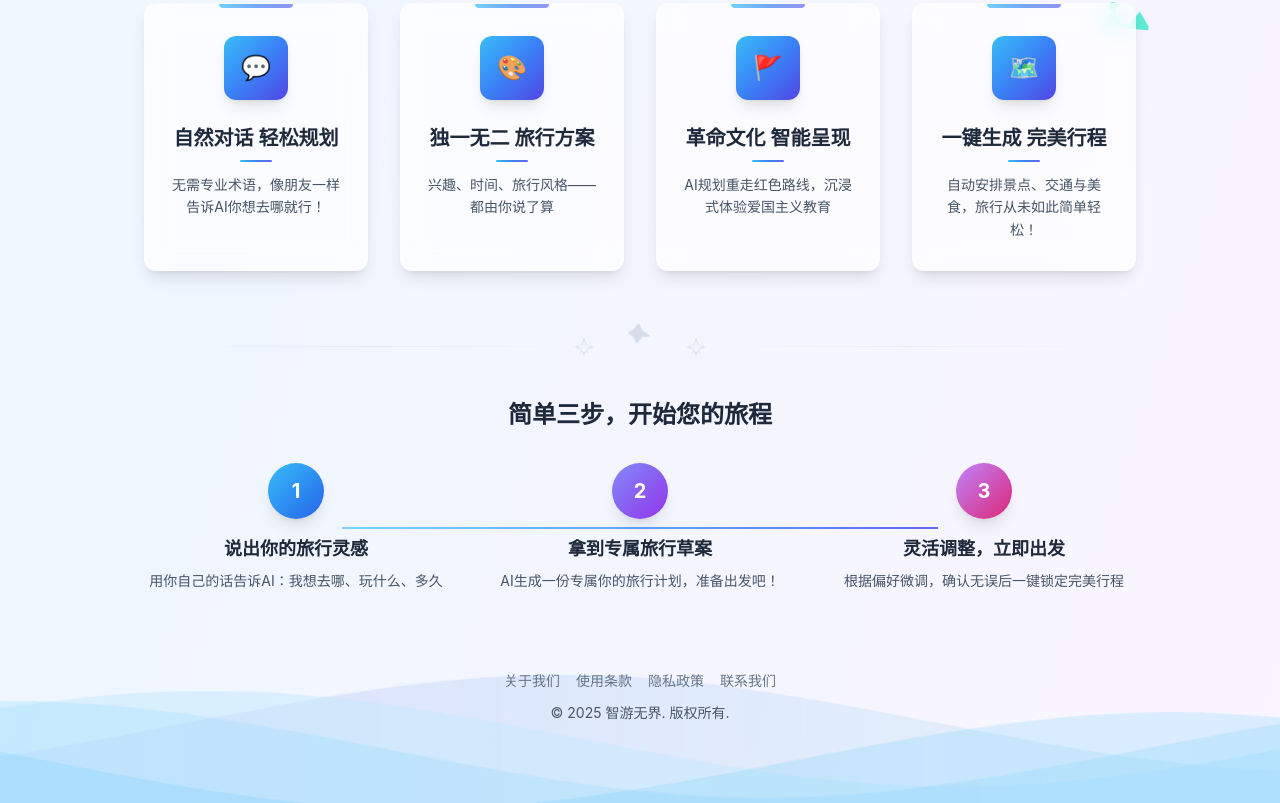
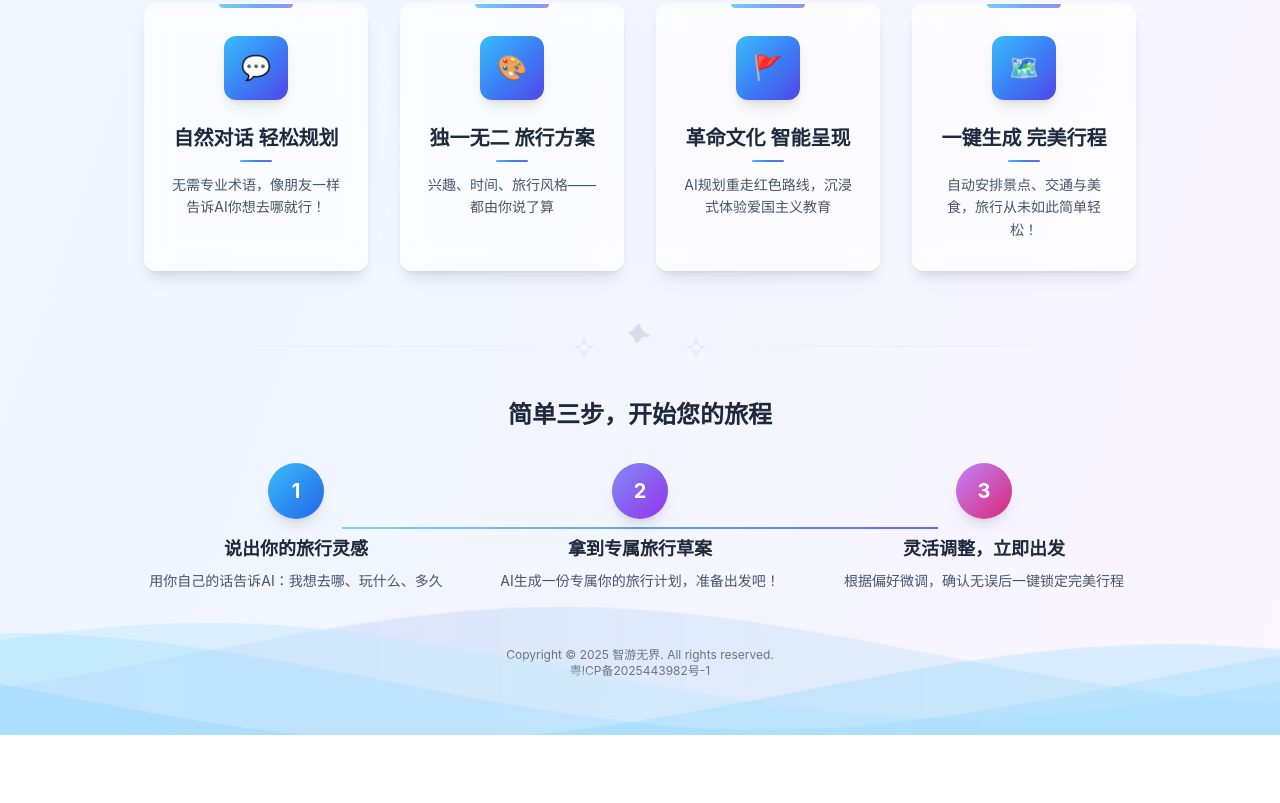
Before and after one commit to HRH0410/Travel-Planning, a React (Vite) app: page / in a window 1280 px wide. Shown: the part 3001-3804 px from the top of the page. After the commit the page ends 3736 px from the top, so only its background shows below. Built offline with nearby package versions, Linux system fonts and the light colour scheme.

Commit message:
update ICP

```diff
--- a/components/DemandInputPage.tsx
+++ b/components/DemandInputPage.tsx
@@ -7,6 +7,7 @@ import { UserDemand } from '../types';
 import { APP_NAME, CITIES } from '../constants';
 import { useElderModeContext } from './ElderModeContext';
 import { Select } from './ui/Select';
+import Footer from './ui/Footer';
 
 
 interface DemandInputPageProps {
--- a/components/HomePage.tsx
+++ b/components/HomePage.tsx
@@ -4,6 +4,8 @@ import { Card } from './ui/Card';
 import { APP_NAME } from '../constants';
 import { AppView } from '../types';
 import logoImage from "../components/Logo.png";
+import config from '../config';
+import Footer from './ui/Footer';
 // 导入目的地图片
 import beijing from '../assets/destinations/beijing.jpg';
 import shanghai from '../assets/destinations/shanghai.jpg';
@@ -906,16 +908,8 @@ export const HomePage: React.FC<HomePageProps> = ({ setView }) => {
         )}
       </div>
 
-      <footer className={`relative z-10 w-full py-8 text-center text-slate-600 ${isElderMode ? 'text-base' : 'text-sm'} transition-opacity duration-1000 ease-out delay-[800ms] ${isMounted ? 'opacity-100' : 'opacity-0'}`}>
-        <div className="max-w-4xl mx-auto px-4">
-          <div className={`flex justify-center ${isElderMode ? 'space-x-8' : 'space-x-4'} mb-3`}>
-            {['关于我们', '使用条款', '隐私政策', '联系我们'].map((item, i) => (
-              <a key={i} href="#" className={`${isElderMode ? 'text-blue-600 font-medium text-lg' : 'text-slate-500'} hover:text-blue-500 transition-colors`}>{item}</a>
-            ))}
-          </div>
-          <p className={isElderMode ? 'text-base mt-4' : ''}>© {new Date().getFullYear()} {APP_NAME}. 版权所有.</p>
-        </div>
-      </footer>
+      {/* Footer */}
+      <Footer variant="minimal" className="mt-auto" />
     </div>
   );
 };
--- a/components/LoaderShowcase.tsx
+++ b/components/LoaderShowcase.tsx
@@ -1,6 +1,7 @@
 import React, { useState } from 'react';
 import { TravelPlanningLoader } from './ui/LoadingSpinner';
 import { Button } from './ui/Button';
+import Footer from './ui/Footer';
 
 export const LoaderShowcase: React.FC = () => {
   const [showLoader, setShowLoader] = useState(false);
@@ -18,7 +19,8 @@ export const LoaderShowcase: React.FC = () => {
   }
 
   return (
-    <div className="min-h-screen bg-gradient-to-br from-gray-50 to-blue-50 flex items-center justify-center">
+    <div className="min-h-screen bg-gradient-to-br from-gray-50 to-blue-50 flex flex-col">
+      <div className="flex-1 flex items-center justify-center">
         <div className="text-center space-y-8 max-w-2xl mx-auto px-6">
           <div className="space-y-4">
             <h1 className="text-4xl font-bold bg-gradient-to-r from-blue-600 via-purple-600 to-pink-600 bg-clip-text text-transparent">
@@ -69,5 +71,9 @@ export const LoaderShowcase: React.FC = () => {
           </div>
         </div>
       </div>
+
+      {/* Footer */}
+      <Footer variant="minimal" />
+    </div>
   );
 };
--- a/components/PlanningPage.tsx
+++ b/components/PlanningPage.tsx
@@ -6,6 +6,7 @@ import { LoadingSpinner, TravelPlanningLoader } from './ui/LoadingSpinner';
 import { Splitter } from './ui/Splitter';
 import { Modal } from './ui/Modal';
 import { AmapComponent } from './ui/AmapComponent';
+import Footer from './ui/Footer';
 import { extractLocationName, isValidCoordinate, updateTravelPlanCoordinates, batchGeocodeAddresses, BatchGeocodingRequest } from '../services/geocodingService';
 
 interface ItineraryViewProps {
@@ -1587,6 +1588,9 @@ export const PlanningPage: React.FC<PlanningPageProps> = ({
           </div>
         </Modal>
       </div>
+
+      {/* Footer */}
+      <Footer variant="minimal" className="mt-auto" />
     </div>
   );
 };
--- /dev/null
+++ b/components/ui/Footer.tsx
@@ -0,0 +1,41 @@
+import React from 'react';
+import config from '../../config';
+
+interface FooterProps {
+  className?: string;
+  variant?: 'default' | 'minimal';
+}
+
+const Footer: React.FC<FooterProps> = ({
+  className = '',
+  variant = 'default'
+}) => {
+  const { copyright } = config;
+
+  if (variant === 'minimal') {
+    return (
+      <footer className={`text-xs text-gray-500 text-center py-2 ${className}`}>
+        <div>
+          {copyright.text}
+        </div>
+        <a className="mt-1" href="https://beian.miit.gov.cn/" target="_blank" rel="noopener noreferrer">
+          {copyright.icp}
+        </a>
+      </footer>
+    );
+  }
+
+  // 默认样式
+  return (
+    <footer className={`text-sm text-gray-500 text-center py-4 border-t border-gray-200 ${className}`}>
+      <div>
+        {copyright.text}
+      </div>
+      <a className="mt-1" href="https://beian.miit.gov.cn/" target="_blank" rel="noopener noreferrer">
+        {copyright.icp}
+      </a>
+    </footer>
+  );
+};
+
+export default Footer;
--- /dev/null
+++ b/config.ts
@@ -0,0 +1,51 @@
+// 应用配置文件
+export const config = {
+  // 网站信息
+  site: {
+    name: '智游无界',
+    title: '智游无界 - 智能旅行规划助手',
+    description: '基于AI的智能旅行规划平台，为您量身定制完美的旅行计划',
+    keywords: '旅行规划,旅游计划,AI旅行,智能规划,旅游助手',
+    url: 'https://travel-planning.example.com'
+  },
+
+  // 版权信息
+  copyright: {
+    year: '2025',
+    text: 'Copyright © 2025 智游无界. All rights reserved.',
+    icp: '粤ICP备2025443982号-1'
+  },
+
+  // API配置
+  api: {
+    baseUrl: 'http://zhiyouwujie.cn/',
+    timeout: 30000
+  },
+
+  // 地图配置
+  map: {
+    defaultCenter: {
+      longitude: 116.397428,
+      latitude: 39.90923
+    },
+    defaultZoom: 13,
+    amapKey: 'your-amap-key-here'
+  },
+
+  // 功能开关
+  features: {
+    elderMode: true,
+    mapView: true,
+    exportPlan: true,
+    sharePlan: true
+  },
+
+  // 主题配置
+  theme: {
+    primaryColor: '#3B82F6',
+    secondaryColor: '#EF4444',
+    accentColor: '#10B981'
+  }
+};
+
+export default config;
```
Lines whose indentation alone changed are shown as unchanged.
